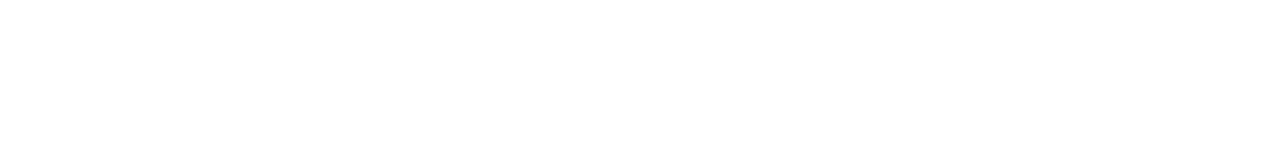
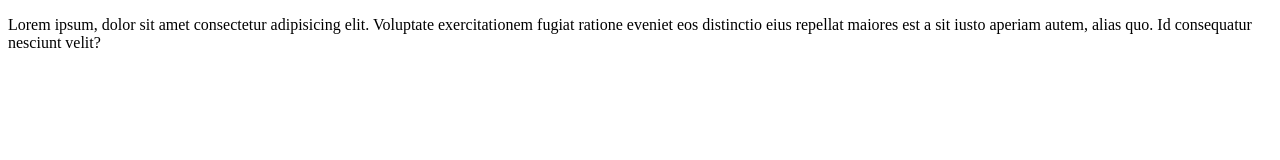
Before and after one commit to juancruzfl96/bootcampLeniolabs, a plain HTML site: page index.html in a window 1280 px wide. Drawn offline with Linux system fonts and the light colour scheme.

Commit message:
Agregue un parrafo donde puse un lorem

```diff
--- a/index.html
+++ b/index.html
@@ -6,5 +6,11 @@
 		<meta name="viewport" content="width=device-width, initial-scale=1.0" />
 		<title>Bootcamp Leniolabs</title>
 	</head>
-	<body></body>
+	<body>
+		<p>
+			Lorem ipsum, dolor sit amet consectetur adipisicing elit. Voluptate
+			exercitationem fugiat ratione eveniet eos distinctio eius repellat maiores
+			est a sit iusto aperiam autem, alias quo. Id consequatur nesciunt velit?
+		</p>
+	</body>
 </html>
```
